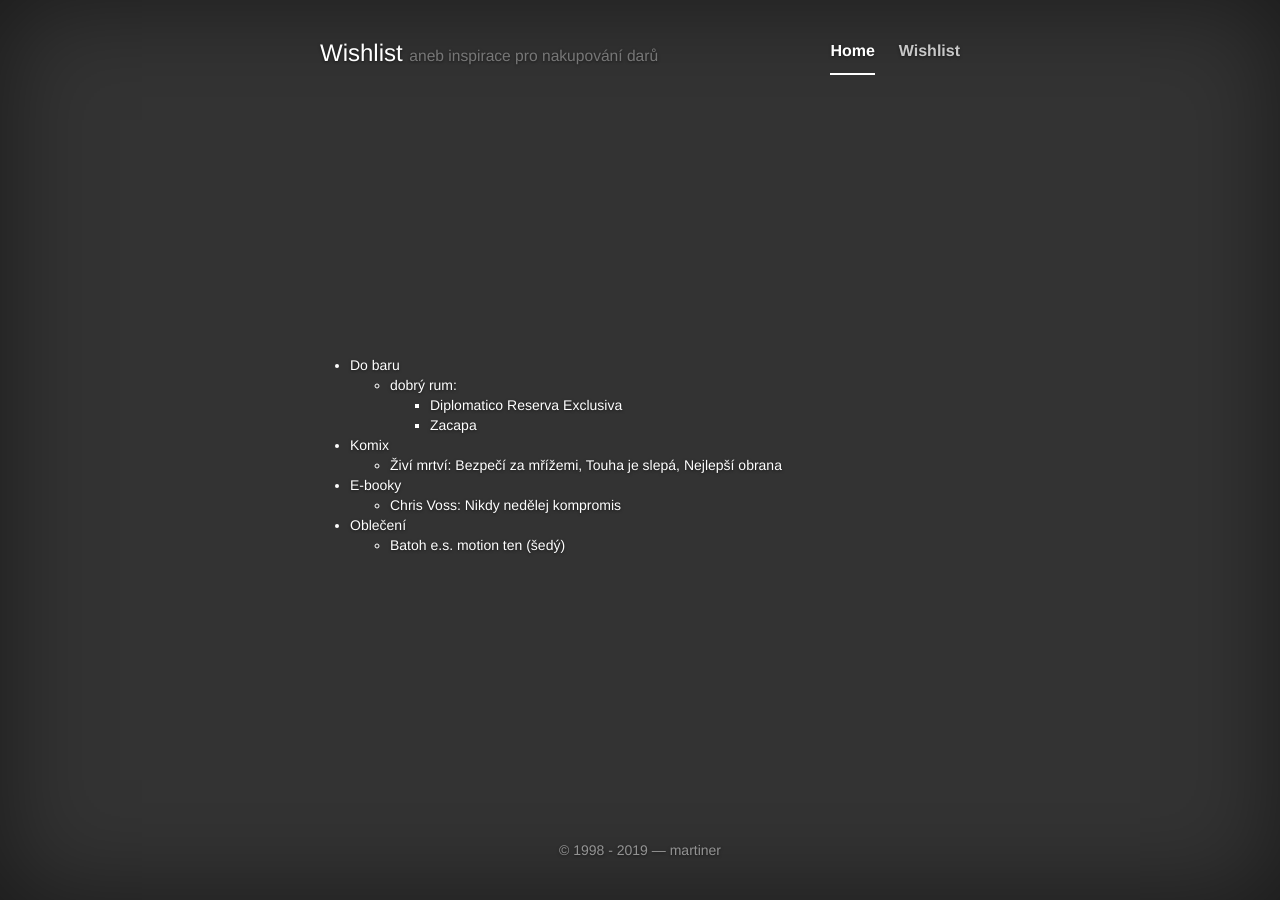
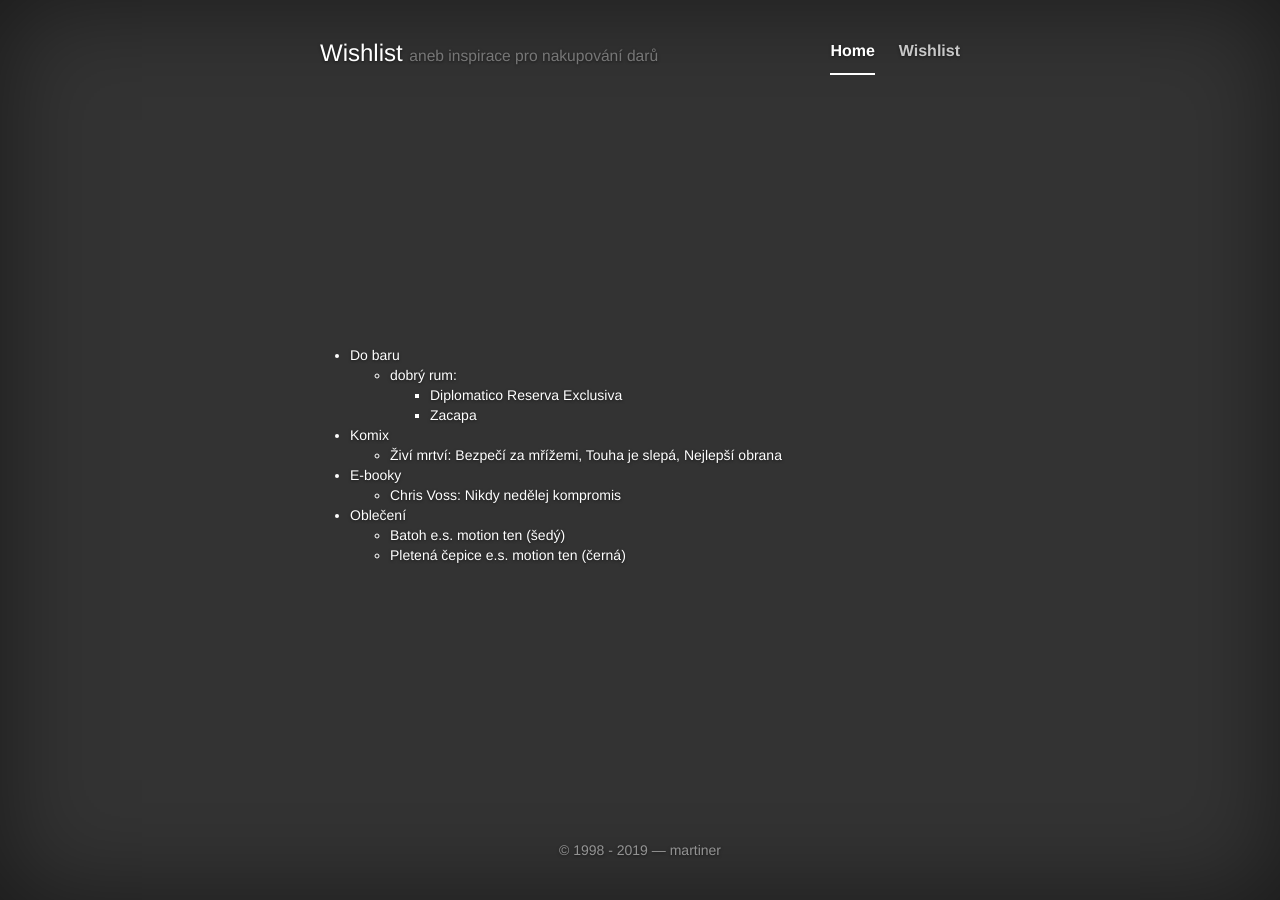
Before and after one commit to martiner/martiner.github.com, a Jekyll site: the page built from wishlist.html, in a window 1280 px wide. Built offline with Jekyll 4.4.1, drawn with Linux system fonts in a browser that asks for light colours; nearby versions of some CDN libraries.

Commit message:
add: cepice

```diff
--- a/wishlist.html
+++ b/wishlist.html
@@ -30,6 +30,8 @@ redirect_from: /wishlist/
 <li>Oblečení<ul>
 	<li><a href="https://www.engelbert-strauss.cz/doplnky-odevum/backpack-e-s-motion-ten-7070520-6315766-1197.html"
 		>Batoh e.s. motion ten (šedý)</a></li>
+	<li><a href="https://www.engelbert-strauss.cz/cepice-ksiltovky/pletena-cepice-e-s-motion-ten-3401580-7810746-1200.html"
+		>Pletená čepice e.s. motion ten (černá)</a></li>
 <!--
 	<li><a href="http://www.betabrand.com/executive-pinstripe-hoodie.html">mikina Pinstripe Executive (šedá)</a></li>
 -->
```
